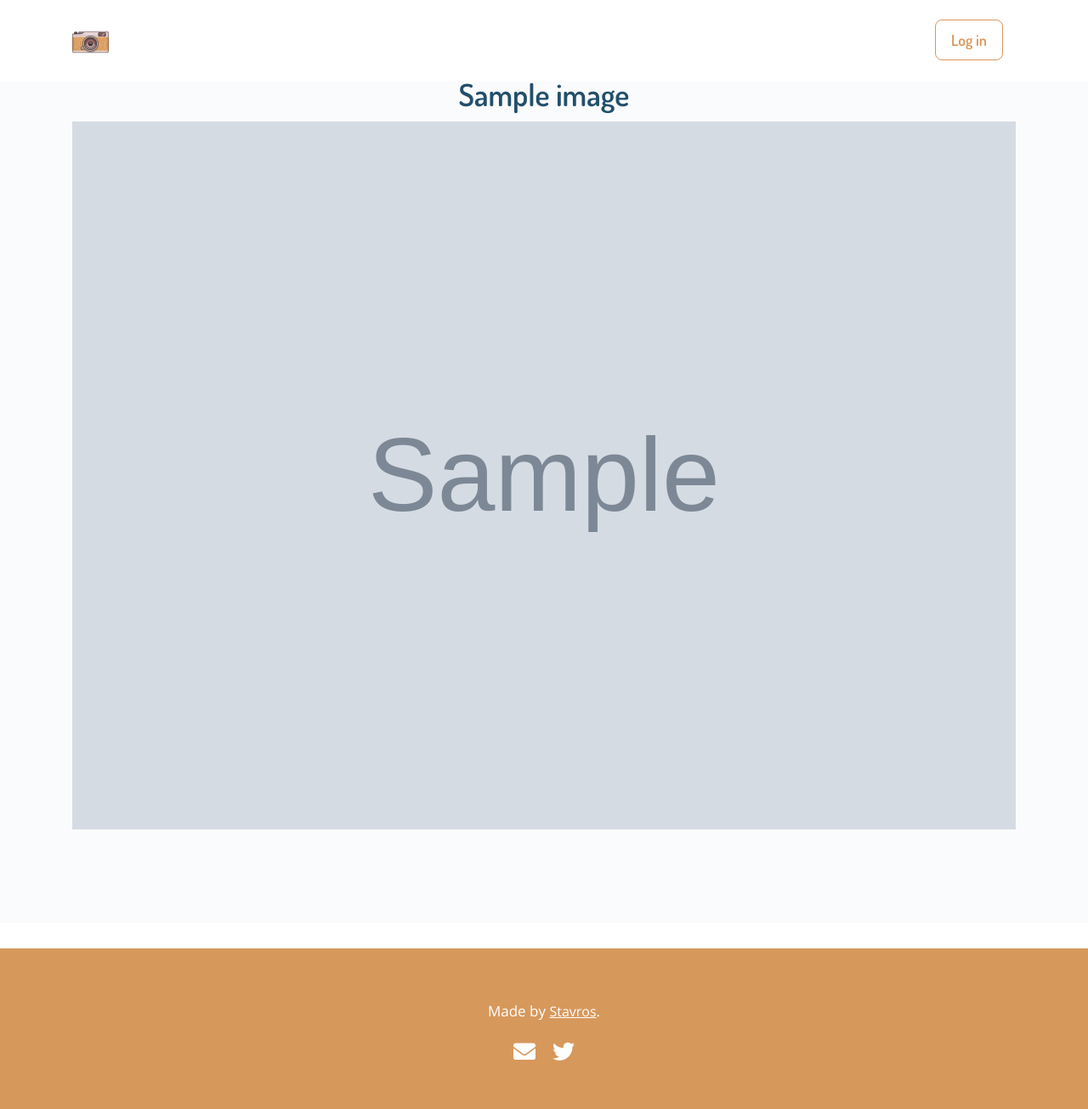
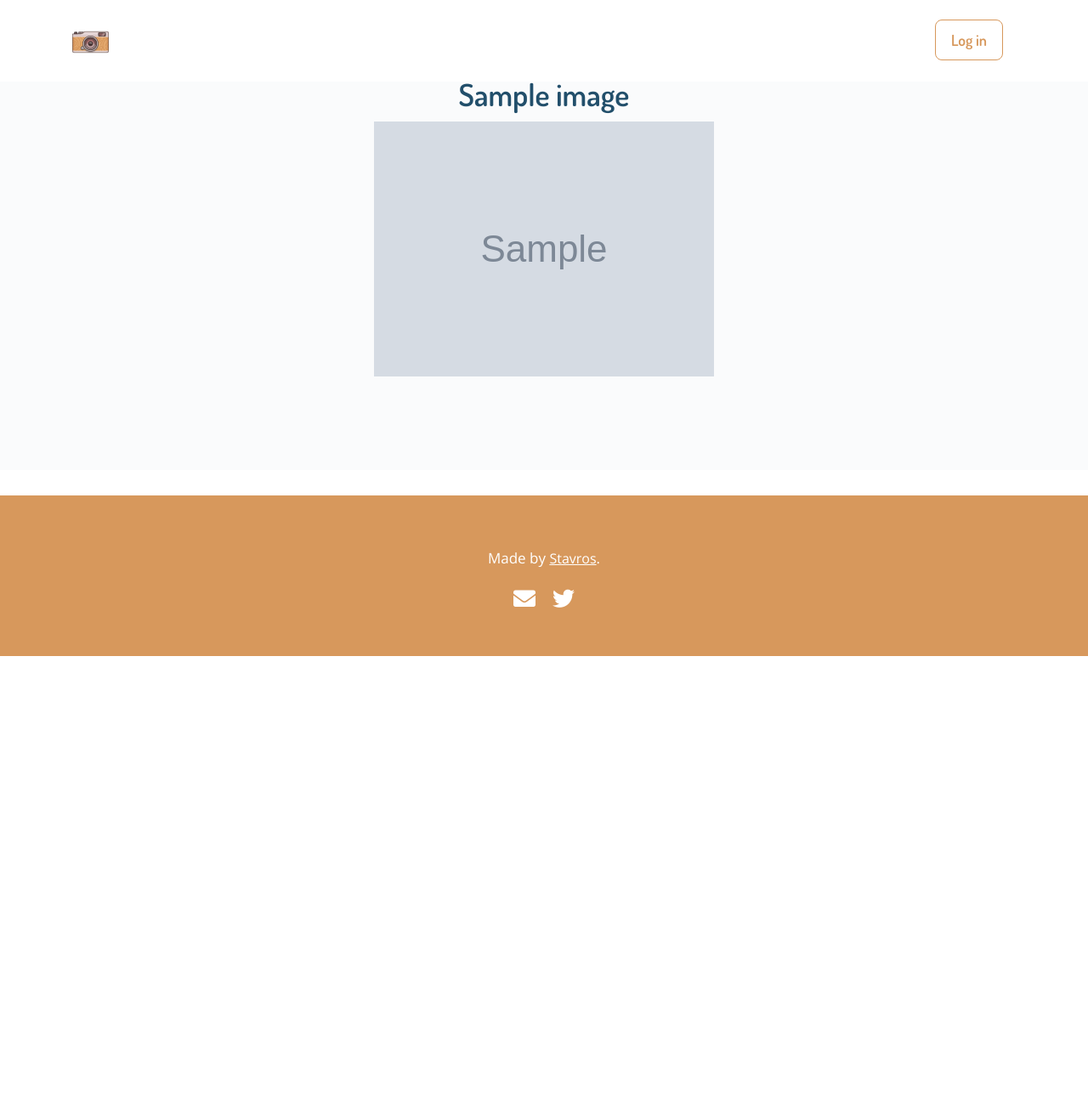
Before and after one commit to skorokithakis/imgz, a Django app: template templates/image.html in a window 1280 px wide. Shown: the part 41-1346 px from the top of the page at 85% size. After the commit the page ends 813 px from the top, so only its background shows below. Run offline with Django 3.2, Linux system fonts and the light colour scheme; the template is opened without the code that fills it: most values are stand-ins (such as "Sample title", 1, 10 or a date in 2020); grey boxes marked "Sample" are stand-in pictures; some libraries are stand-ins or nearby versions.

Commit message:
Change image width

```diff
--- a/templates/image.html
+++ b/templates/image.html
@@ -15,7 +15,7 @@
                 <div class="col-md-12 text-center padding-bottom-10">
 
                     <h2 class="section-title">{{ image.name }}</h2>
-                    <a href="{{ image.get_image_url }}"><img style="width: 100%" src="{{ image.get_image_url }}" /></a>
+                    <a href="{{ image.get_image_url }}"><img style="max-width: 100%" src="{{ image.get_image_url }}" /></a>
 
                 </div>
                 <!--end col-md-12 -->
```
